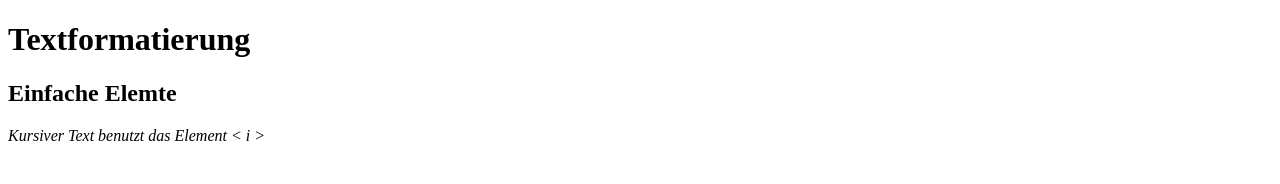
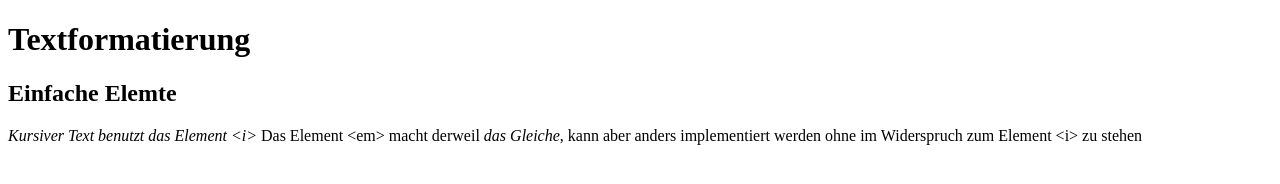
Before and after one commit to CalvinDO/GiS, a plain HTML site: page Aufgabe01/index.html in a window 1280 px wide. Drawn offline with Linux system fonts and the light colour scheme.

Commit message:
test commit

```diff
--- a/Aufgabe01/index.html
+++ b/Aufgabe01/index.html
@@ -14,7 +14,10 @@
 
     <h1>Textformatierung</h1>
     <h2>Einfache Elemte </h2>
-    <i>Kursiver Text benutzt das Element &lt; i &gt;</i>
+    <i>Kursiver Text benutzt das Element &lt;i&gt;</i>
+    Das Element &lt;em&gt; macht derweil <em> das Gleiche</em>, kann aber anders implementiert werden ohne im
+    Widerspruch zum Element &lt;i&gt; zu stehen
+
 </body>
 
 </html>
```
